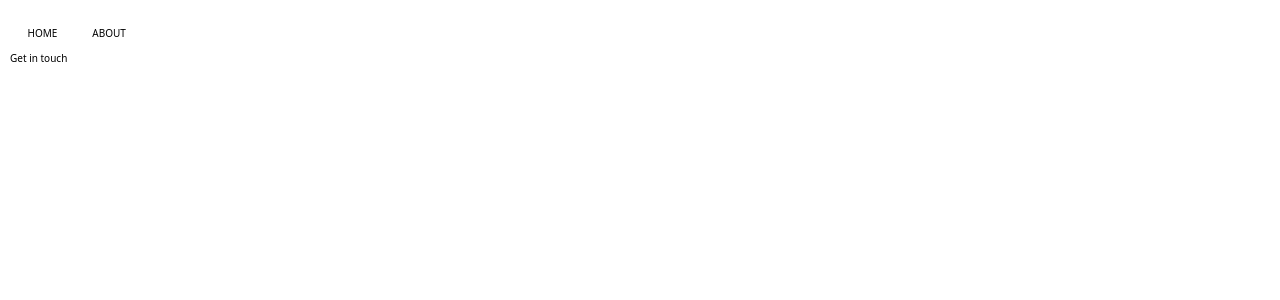
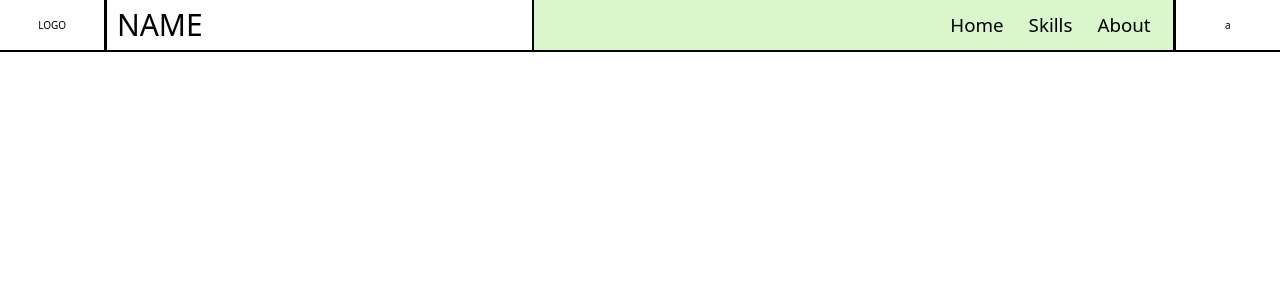
Before and after one commit to ikbakk/web-portofolio, a React (Vite) app: page / in a window 1280 px wide. Shown: the top 300 px of the page. Built offline with nearby package versions, Linux system fonts and the light colour scheme.

Commit message:
add navbar

```diff
--- a/src/components/Navbar/index.jsx
+++ b/src/components/Navbar/index.jsx
@@ -1,25 +1,94 @@
-import React from "react";
+import { useState } from "react";
 
-const Navbar = () => {
+export default function NavBar() {
+  const [navbar, setNavbar] = useState(false);
   return (
-    <div className="md:px3 bg-white px-2 py-2.5 sm:px-4 ">
-      <div className="md-w-auto hidden w-full md:block">
-        <ul className="mt-4 flex flex-col p-4 md:flex-row md:space-x-8">
-          <li>
-            <a href="#" className="pr4  py-2 px-3 hover:bg-gray-500">
-              HOME
-            </a>
-          </li>
-          <li>
-            <a href="#" className="pr4  py-2 px-3 hover:bg-gray-500">
-              ABOUT
-            </a>
-          </li>
+    <nav className="grid h-20 grid-cols-12 gap-1 bg-white outline outline-2">
+      <div className="col-span-1 col-start-1 flex items-center justify-center bg-white py-4 outline outline-2">
+        <a>
+          <h2>LOGO</h2>
+        </a>
+      </div>
+      <div className="col-span-4 col-start-2 flex items-center justify-start bg-white px-4 py-4 outline outline-2">
+        <h2 className=" text-5xl">NAME</h2>
+      </div>
+      <div className="col-span-6 col-start-6 flex items-center justify-end bg-paleGreen py-4 px-9 outline outline-2">
+        <ul className="flex flex-row space-x-10 text-3xl">
+          <li>Home</li>
+          <li>Skills</li>
+          <li>About</li>
         </ul>
-        <button>Get in touch</button>
       </div>
-    </div>
+      <div className="col-start-12 flex items-center justify-center bg-white py-4 outline outline-2">
+        a
+      </div>
+    </nav>
+    // <nav className="bg-white w-full outline outline-2">
+    //   <div className="mx-auto justify-between bg-paleYellow px-4 md:flex md:items-center md:px-8 lg:w-full">
+    //     <div>
+    //       <div className="flex items-center justify-between bg-palePink py-3 md:block md:py-5">
+    //         <div className="outline outline-2">
+    //           <a href="javascript:void(0)">
+    //             <h2 className="text-2xl font-bold">LOGO</h2>
+    //           </a>
+    //         </div>
+    //         <div className="md:hidden">
+    //           <button
+    //             className="text-gray-700 focus:border-gray-400 p-2 outline-none focus:border"
+    //             onClick={() => setNavbar(!navbar)}>
+    //             {navbar ? (
+    //               <svg
+    //                 xmlns="http://www.w3.org/2000/svg"
+    //                 className="h-6 w-6"
+    //                 viewBox="0 0 20 20"
+    //                 fill="currentColor">
+    //                 <path
+    //                   fillRule="evenodd"
+    //                   d="M4.293 4.293a1 1 0 011.414 0L10 8.586l4.293-4.293a1 1 0 111.414 1.414L11.414 10l4.293 4.293a1 1 0 01-1.414 1.414L10 11.414l-4.293 4.293a1 1 0 01-1.414-1.414L8.586 10 4.293 5.707a1 1 0 010-1.414z"
+    //                   clipRule="evenodd"
+    //                 />
+    //               </svg>
+    //             ) : (
+    //               <svg
+    //                 xmlns="http://www.w3.org/2000/svg"
+    //                 className="h-6 w-6"
+    //                 fill="none"
+    //                 viewBox="0 0 24 24"
+    //                 stroke="currentColor"
+    //                 strokeWidth={2}>
+    //                 <path
+    //                   strokeLinecap="round"
+    //                   strokeLinejoin="round"
+    //                   d="M4 6h16M4 12h16M4 18h16"
+    //                 />
+    //               </svg>
+    //             )}
+    //           </button>
+    //         </div>
+    //       </div>
+    //     </div>
+    //     <div>
+    //       <div
+    //         className={`flex-1 justify-self-center pb-3 outline outline-2 md:mt-0 md:block md:pb-0 ${
+    //           navbar ? "block" : "hidden"
+    //         } bg-paleGreen`}>
+    //         <ul className="items-center justify-center space-y-8 md:flex md:space-x-6 md:space-y-0">
+    //           <li className="text-gray-600 hover:text-blue-600">
+    //             <a href="javascript:void(0)">Home</a>
+    //           </li>
+    //           <li className="text-gray-600 hover:text-blue-600">
+    //             <a href="javascript:void(0)">Blog</a>
+    //           </li>
+    //           <li className="text-gray-600 hover:text-blue-600">
+    //             <a href="javascript:void(0)">About US</a>
+    //           </li>
+    //           <li className="text-gray-600 hover:text-blue-600">
+    //             <a href="javascript:void(0)">Contact US</a>
+    //           </li>
+    //         </ul>
+    //       </div>
+    //     </div>
+    //   </div>
+    // </nav>
   );
-};
-
-export default Navbar;
+}
--- a/tailwind.config.cjs
+++ b/tailwind.config.cjs
@@ -3,6 +3,18 @@ module.exports = {
   content: ["./index.html", "./src/**/*.{js,ts,jsx,tsx}"],
   theme: {
     extend: {},
+    colors: {
+      primaryDark: "#2E2E2E",
+      primaryLight: "#F2ED72",
+      palePink: "#FFB9DB",
+      fadeBlack: "#3E3E3E",
+      lightBlue: "#C2F4FF",
+      paleViolet: "#C0C4E9",
+      paleGreen: "#DAF6CC",
+      paleYellow: "#FFEBB9",
+      paleSkin: "#FFE3CE",
+      white: "#FFFFFF",
+    },
   },
   plugins: [],
 };
```
